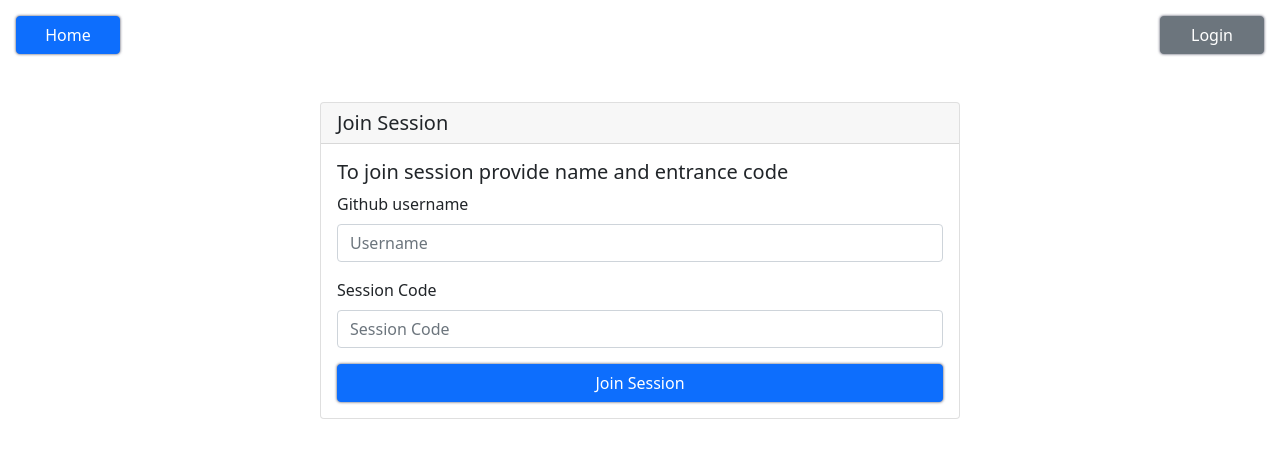
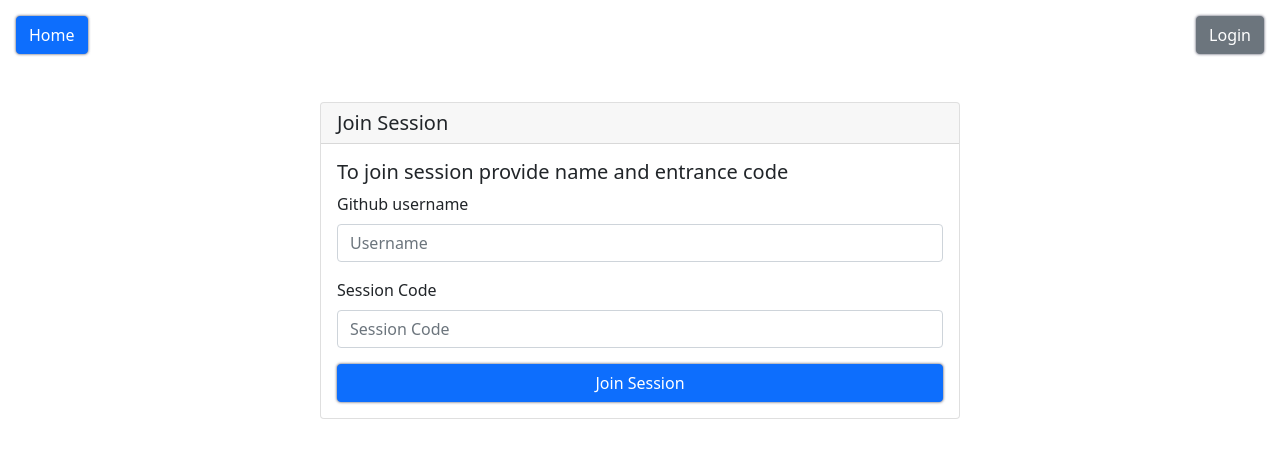
Before and after one commit to adrianryt/UI_IOZeta, a React (Create React App) app in the folder app/: page / in a window 1280 px wide. Shown: the top 458 px of the page. Built offline with nearby package versions, Linux system fonts and the light colour scheme.

Commit message:
add teacher home page button with nickname

```diff
--- a/app/src/components/nav_menu/NavMenu.tsx
+++ b/app/src/components/nav_menu/NavMenu.tsx
@@ -15,7 +15,10 @@ const NavMenu = (props: {loggedUserName: string | null, setLoggedUser: (name: st
 
     const handleLoginState = () => {
         if(props.loggedUserName !== "" && props.loggedUserName !== undefined && props.loggedUserName !== null){
-            return <Button className="btn btn-secondary d-block" onClick={handleLogoutClick}>Logout</Button>
+            return( <div className="d-flex ">
+                        <Link className="btn btn-primary d-block me-4" to={"/teacher"}>{props.loggedUserName}</Link>
+                        <Button className="btn btn-secondary d-block" onClick={handleLogoutClick}>Logout</Button>
+                    </div>);
         }
         else{
             return <Link className="btn btn-secondary d-block" to={"/login"}>Login</Link>
@@ -25,10 +28,10 @@ const NavMenu = (props: {loggedUserName: string | null, setLoggedUser: (name: st
     return(
         <nav className="my-3">
             <div className="d-flex flex-row flex-wrap justify-content-between px-3">
-                <div className="col-12 col-md-1">
+                <div className="">
                         <Link className="btn btn-primary d-block" to={"/"}>Home</Link>
                 </div>
-                <div id="login-button-wrapper" className="col-12 col-md-1">
+                <div id="login-button-wrapper" className="">
                     {handleLoginState()}
                 </div>
             </div>
```
